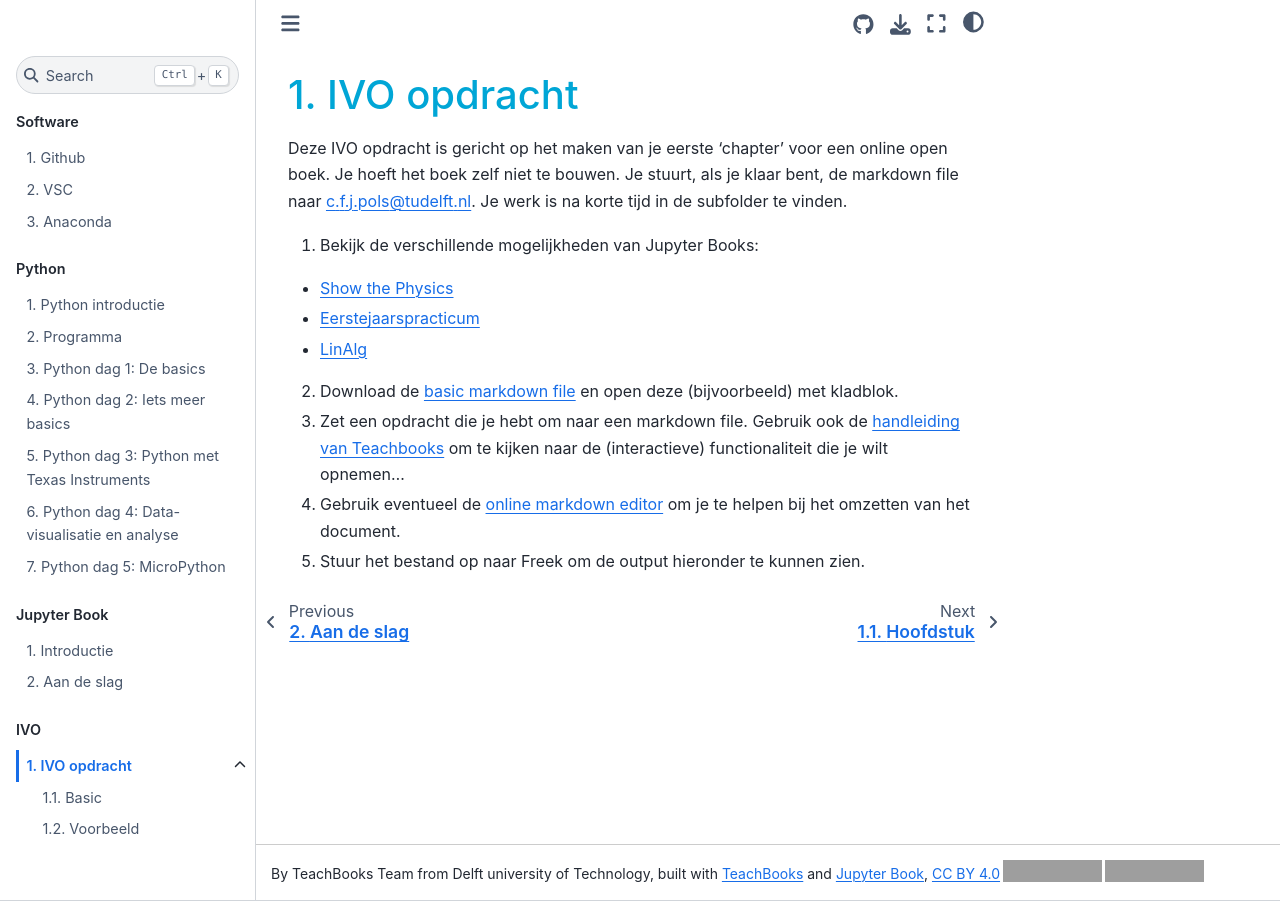
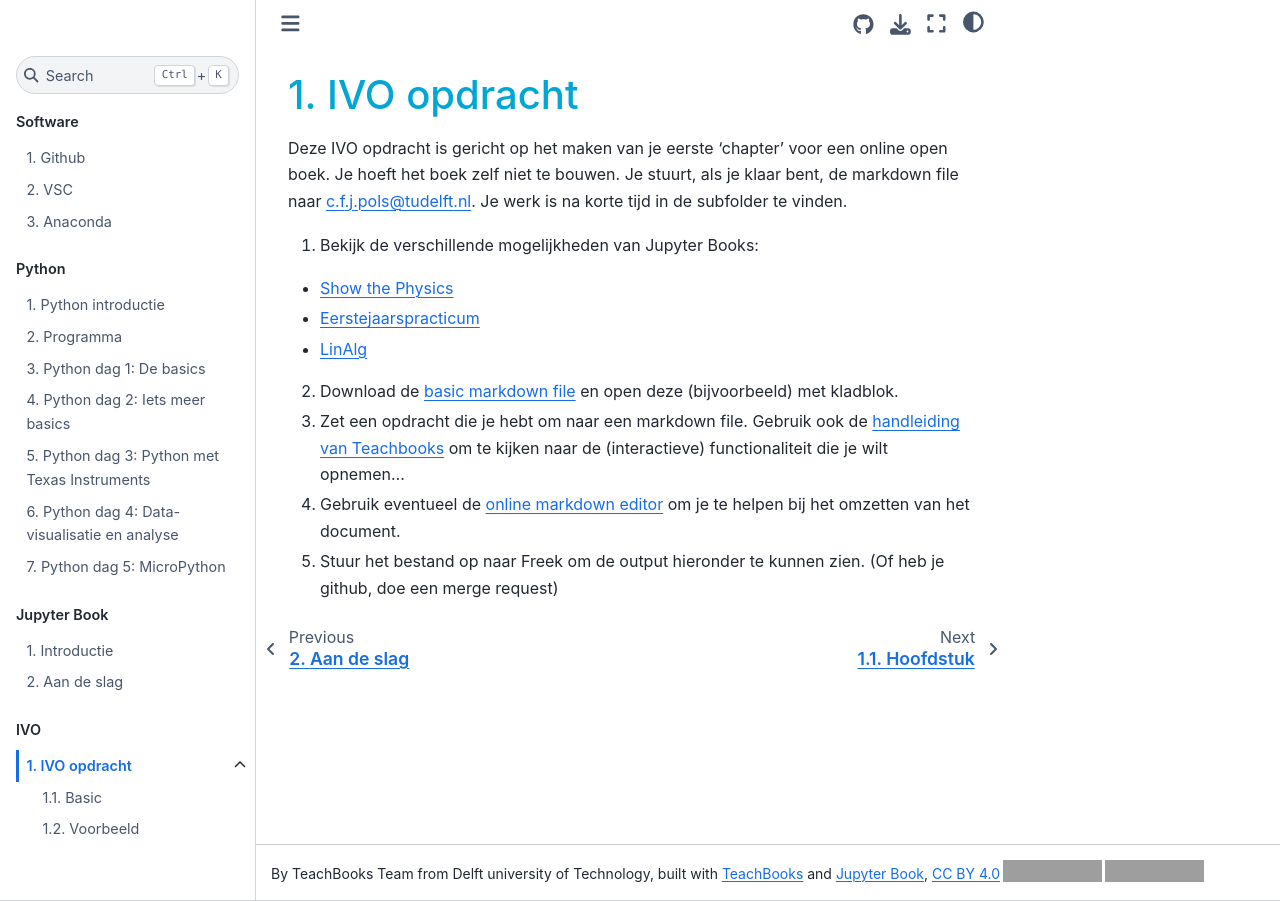
Before and after one commit to TUD-SEEd/betasteunpunt, a Jupyter Book: the page built from book/IVO/opdracht.md, in a window 1280 px wide. Built offline with Jupyter Book 1.0.4 settings and Sphinx 7.4.7 and the Sphinx Book theme 1.1.4, drawn with Linux system fonts in a browser that asks for light colours; comment, search, counter and statistics services are not loaded; grey boxes are pictures that could not be loaded.

```diff
--- a/book/IVO/opdracht.md
+++ b/book/IVO/opdracht.md
@@ -9,4 +9,4 @@ Deze IVO opdracht is gericht op het maken van je eerste 'chapter' voor een onlin
 2. Download de [basic markdown file](./basic.md) en open deze (bijvoorbeeld) met kladblok.
 3. Zet een opdracht die je hebt om naar een markdown file. Gebruik  ook de [handleiding van Teachbooks](https://teachbooks.tudelft.nl/jupyter-book-manual/basic-features/overview.html) om te kijken naar de (interactieve) functionaliteit die je wilt opnemen...
 4. Gebruik eventueel de [online markdown editor](https://stackedit.io/app#) om je te helpen bij het omzetten van het document.
-5. Stuur het bestand op naar Freek om de output hieronder te kunnen zien.
+5. Stuur het bestand op naar Freek om de output hieronder te kunnen zien. (Of heb je github, doe een merge request)
```
Also changed, not shown: book/JB/Stappen.md (+22 -0 lines), book/JB/figures/gitdesktop1.png (added), book/JB/figures/gitdesktop2.png (added), book/JB/figures/gitdesktop3.png (added), book/Software/Github.md (line endings or trailing spaces), 1 other file.
